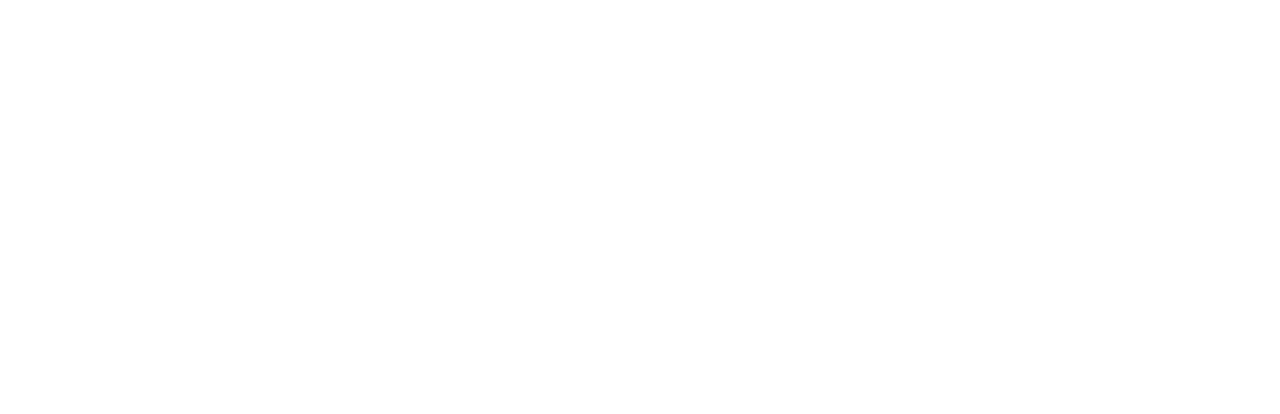
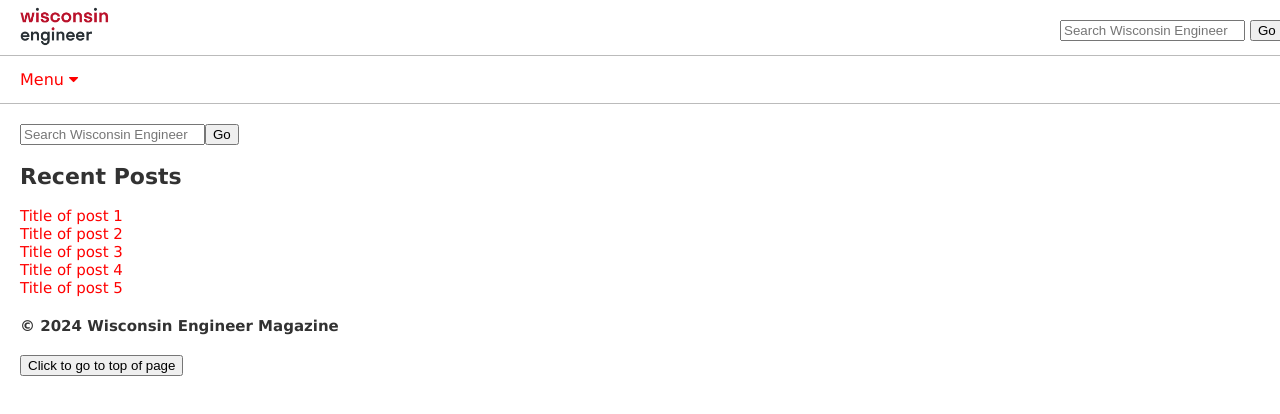
Before and after one commit to wisconsin-engineer/wisconsin-engineer.github.io, a plain HTML site: page about.html in a window 1280 px wide. Drawn offline with Linux system fonts and the light colour scheme.

Commit message:
changed navbar and footer logic to be dynamically created in javascript to avoid copying and pasting to each page

```diff
--- a/about.html
+++ b/about.html
@@ -0,0 +1,29 @@
+<!DOCTYPE html>
+<html>
+
+    <!-- the head tag holds scripts, stylesheets and meta information about the page -->
+    <head>
+        <!-- Put any page-specific scripts here -->
+
+        <!-- Scripts needed for every page, copy to each page created  -->
+        <script src="js/createpage.js"></script>
+
+        <!-- Meta information, update title per page -->
+        <title>Home</title>
+        <meta name=author content= "wisconsinengineer">
+        <meta keywords="magazine, wisconsin, engineer">
+        <meta name="viewport" content="width=device-width, initial-scale=1.0">
+
+        <!-- Put any page-specific stylesheets here -->
+
+        <!-- Stylesheets needed for every page, copy to each page created -->
+        <link rel="stylesheet" href="css/style.css">
+        <link rel="stylesheet" href="https://cdnjs.cloudflare.com/ajax/libs/font-awesome/4.7.0/css/font-awesome.min.css">
+
+    </head>
+
+    <body>
+
+    </body>
+
+</html>
--- /dev/null
+++ b/js/createpage.js
@@ -0,0 +1,165 @@
+/**************************************************************************************
+    dynamic creation of page navbar and footer using javascript
+    did this so that these wouldn't have to be copied and pasted into every single page
+    and can be edited in one convenient place albeit a little more complicated
+    also has some other logic specific to the navbar and footer, will update later
+**************************************************************************************/
+
+// after page is loaded, create everything
+document.addEventListener("DOMContentLoaded", function() {
+
+    /******************************************
+     * Navbar creation code
+     ******************************************/
+    const navContainer = document.createElement('div');
+
+    // Create the unordered list for the navigation bar
+    const navbar = document.createElement('ul');
+    navbar.className = 'navbar';
+
+    // Create the logo image and append it to the navbar
+    const logo = document.createElement('img');
+    logo.className = 'logo';
+    logo.src = 'images/logo.png';
+    logo.alt = 'wisconsinengineer';
+    navbar.appendChild(logo);
+
+    // Create the search bar and append it to the navbar
+    const searchbar = document.createElement('div');
+    searchbar.className = 'searchbar';
+    const input = document.createElement('input');
+    input.type = 'text';
+    input.id = 'searchbox';
+    input.name = 'searchbox';
+    input.placeholder = 'Search Wisconsin Engineer';
+    input.required = true;
+    const button1 = document.createElement('button');
+    button1.textContent = 'Go';
+    searchbar.appendChild(input);
+    searchbar.appendChild(button1);
+    navbar.appendChild(searchbar);
+
+    // Create the dropdown menu
+    const dropdown = document.createElement('li');
+    dropdown.className = 'navbarelements dropdown-menu';
+    const dropButton = document.createElement('button');
+    dropButton.className = 'drop-button';
+    dropButton.id = 'navDrop';
+    dropButton.innerHTML = 'Menu <i class="fa fa-caret-down"></i>';
+    dropdown.appendChild(dropButton);
+
+    // Dropdown content
+    const dropdownContent = document.createElement('div');
+    const links = [
+        { href: 'index.html', text: 'Home' },
+        { href: 'about.html', text: 'About' },
+        { href: 'articles.html', text: 'Read' },
+        { href: 'team.html', text: 'Meet Our Team' },
+        { href: 'connect.html', text: 'Connect' },
+        { href: 'subscribe.html', text: 'Subscribe' }
+    ];
+
+    links.forEach(link => {
+        const a = document.createElement('a');
+        a.href = link.href;
+        a.className = 'navbarelements dropdown-content';
+        a.textContent = link.text;
+        dropdownContent.appendChild(a);
+    });
+
+    dropdown.appendChild(dropdownContent);
+    navbar.appendChild(dropdown);
+
+    // Append the navbar to the container and add it to the beginning of the page
+    navContainer.appendChild(navbar);
+    document.body.prepend(navContainer);
+
+    /************************************************
+     * Footer creation code
+     ***********************************************/
+    const footer = document.createElement('div');
+    footer.className = 'footer';
+
+    // Create the footer search bar
+    const footerSearchbar = document.createElement('div');
+    footerSearchbar.className = 'footer-searchbar';
+    const input2 = document.createElement('input');
+    input2.type = 'text';
+    input2.id = 'footer-searchbox';
+    input2.name = 'searchbox';
+    input2.placeholder = 'Search Wisconsin Engineer';
+    input2.required = true;
+    const button2 = document.createElement('button');
+    button2.textContent = 'Go';
+    footerSearchbar.appendChild(input2);
+    footerSearchbar.appendChild(button2);
+    footer.appendChild(footerSearchbar);
+
+    // Add recent posts section
+    const recentPostsTitle = document.createElement('h2');
+    recentPostsTitle.textContent = 'Recent Posts';
+    footer.appendChild(recentPostsTitle);
+
+    const postsList = document.createElement('ul');
+    const posts = [
+        { href: '#', text: 'Title of post 1' },
+        { href: '#', text: 'Title of post 2' },
+        { href: '#', text: 'Title of post 3' },
+        { href: '#', text: 'Title of post 4' },
+        { href: '#', text: 'Title of post 5' }
+    ];
+
+    posts.forEach(post => {
+        const postLink = document.createElement('a');
+        postLink.href = post.href;
+        const postItem = document.createElement('li');
+        postItem.textContent = post.text;
+        postLink.appendChild(postItem);
+        postsList.appendChild(postLink);
+    });
+
+    footer.appendChild(postsList);
+
+    // Add copyright
+    const copyright = document.createElement('h4');
+    copyright.innerHTML = '&copy; 2024 Wisconsin Engineer Magazine';
+    footer.appendChild(copyright);
+
+    // Add 'scroll to top' button
+    const scrollButton1 = document.createElement('button');
+    scrollButton1.id = 'scrollbutton';
+    scrollButton1.textContent = 'Click to go to top of page';
+    scrollButton1.onclick = function() {
+        window.scrollTo({top: 0, behavior: 'smooth'});
+    };
+    footer.appendChild(scrollButton1);
+
+    // Append the footer to the body, after all of the page-specific content
+    document.body.appendChild(footer);
+
+    /**************************************************************
+     * Dropdown menu logic
+     **************************************************************/
+    const menuButton = document.getElementById("navDrop");
+    const buttons = document.querySelectorAll(".dropdown-content");
+    const scrollButton = document.getElementById("scrollbutton");
+
+    // collapsed by default
+    buttons.forEach(button => {
+        button.style.display = 'none';
+    });
+    menuButton.style.borderBottom = 'none';
+
+    // toggle open or collapsed
+    function dropDown() {
+        menuButton.classList.toggle("show");
+        const buttons = document.querySelectorAll(".dropdown-content");
+        buttons.forEach(button => {
+            button.style.display = menuButton.classList.contains("show") ? 'block' : 'none';
+        });
+        menuButton.style.borderBottom = menuButton.classList.contains("show") ? '1px solid #bbb' : 'none';
+    }
+
+    menuButton.addEventListener('click', dropDown);
+
+});
```
Also changed, not shown: index.html (+1 -51 lines).
